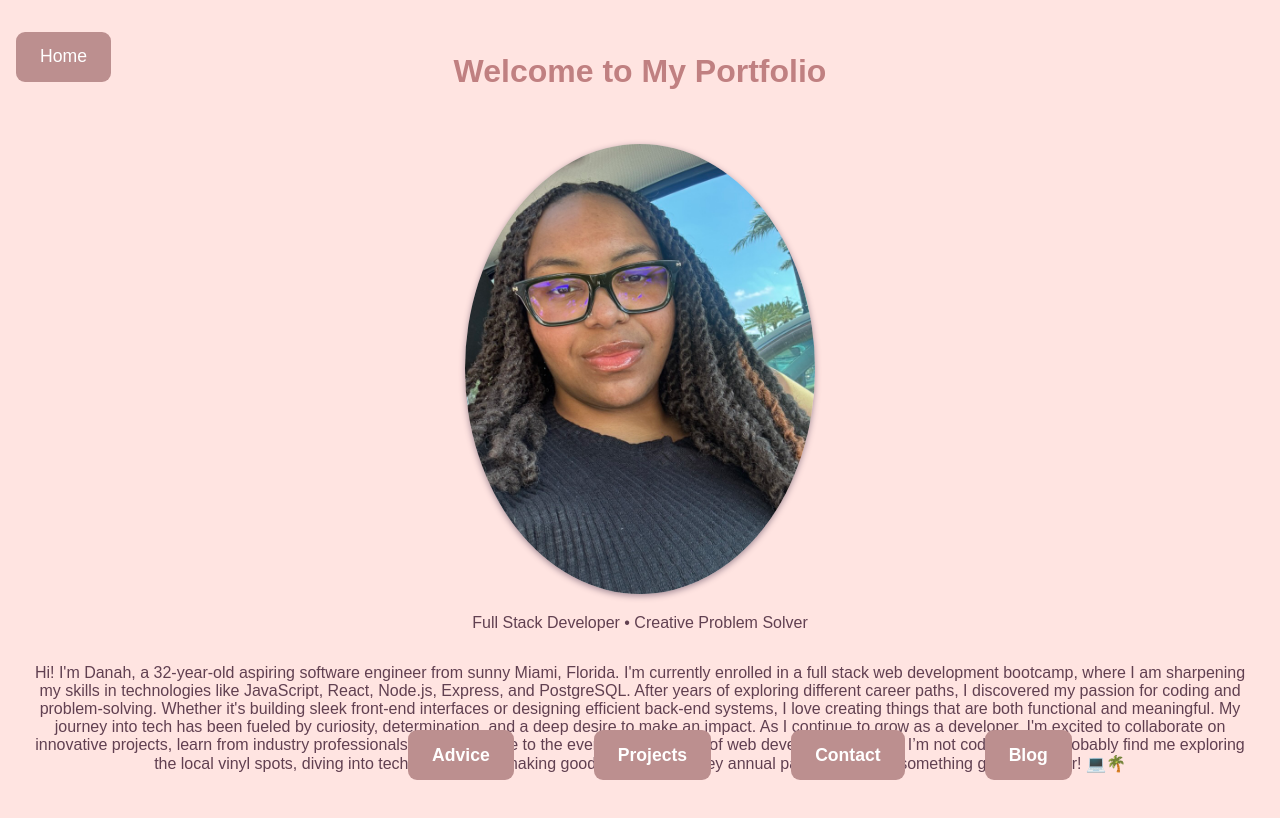
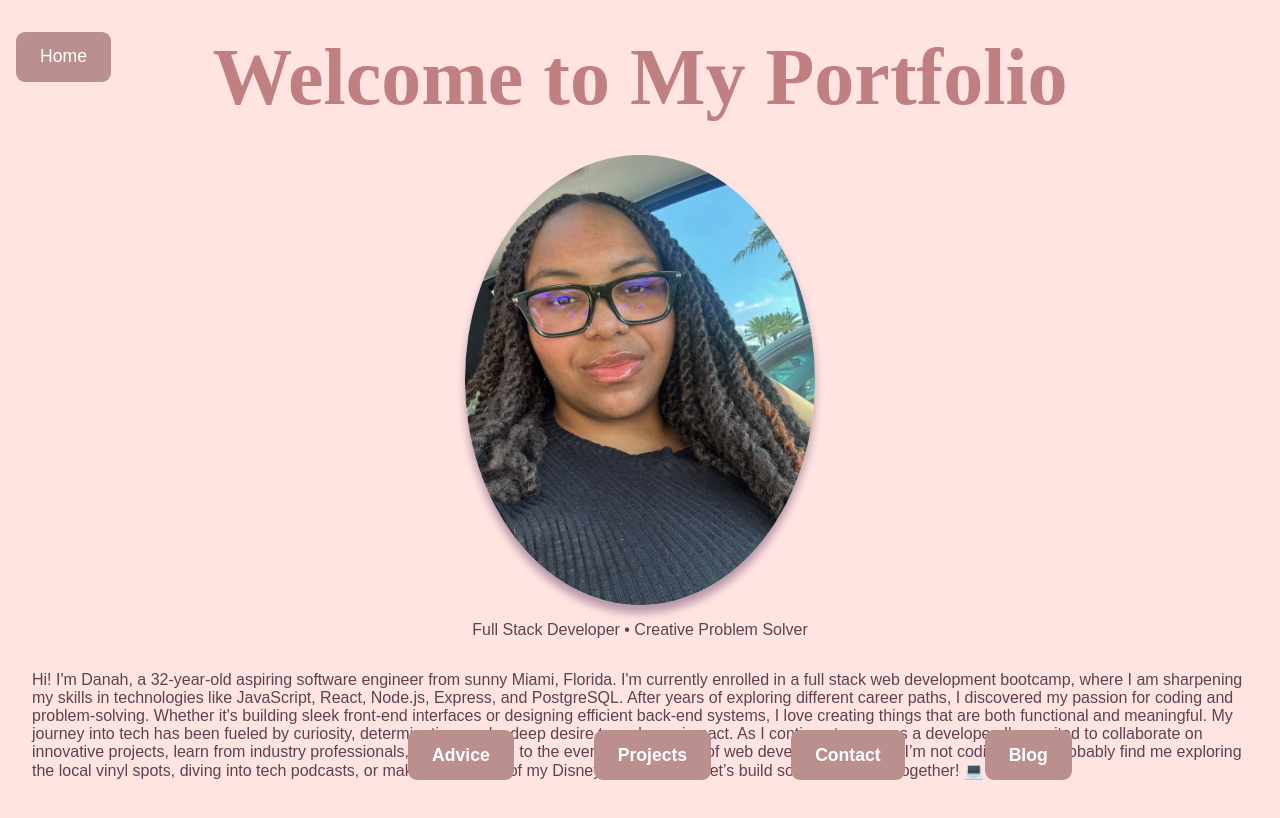
Before and after one commit to dballard0628/react-portfolio, a React (Vite) app: page / in a window 1280 px wide. Shown: the top 818 px of the page. Built offline with nearby package versions, Linux system fonts and the light colour scheme.

Commit message:
Fixed alignment on advice.jsx file and added css to index.css

```diff
--- a/src/index.css
+++ b/src/index.css
@@ -4,6 +4,13 @@
   --dun: #d2b48c;
   --rosy-brown: #bc8f8f;
   --eggplant: #614051;
+}
+
+
+html, body {
+  margin: 0;
+  padding: 0;
+  height: 100%;
 }
 
 
@@ -37,6 +44,13 @@ h1, h2, h3 {
   z-index: 1000;
 }
 
+.home-title {
+  font-family: 'Baloo 2', cursive;
+  font-size: 5rem;   /* Increase the font size */
+  text-align: center;  /* Center the text horizontally */
+  margin: 0;
+  padding: 0;
+}
 
 .button {
   background-color: var(--rosy-brown);
@@ -102,7 +116,7 @@ h1, h2, h3 {
   height: 450px;
   border-radius: 80%;
   margin-top: 2rem;
-  box-shadow: 0 2px 6px rgb(164, 140, 152);
+  box-shadow: 0 8px 8px rgba(48, 2, 52, 0.341);
 
 }
 input, textarea {
@@ -146,19 +160,19 @@ body {
 }
 .page-wrapper {
   display: flex;
+  justify-content: center;     /* Horizontal centering */
+  align-items: center;         /* Vertical centering */
   flex-direction: column;
-  justify-content: space-evenly;
-  align-items: center;
-  min-height: 100vh;
+  min-height: 100vh;           /* Full viewport height */
   padding: 2rem;
   box-sizing: border-box;
-  text-align: center;
 }
 
+
 .contact-container {
-  max-width: 800px;
-  width: 90%;
-  margin: 2rem auto 10rem auto;
+  max-width: 600px;
+  width: 100%;
+  margin: 0 auto;
   padding: 2rem;
   background: var(--dun);
   border-radius: 16px;
--- a/src/pages/Advice.jsx
+++ b/src/pages/Advice.jsx
@@ -14,27 +14,46 @@ function Advice() {
     };
 
     return (
-        <section className="page-wrapper" style={{ textAlign: 'center', padding: '2rem' }}>
-            <h1>Advice / Suggestions?</h1>
-            <p>I’d love to hear your feedback!</p>
+        <section
+            className="page-wrapper"
+            style={{
+                display: 'flex',
+                flexDirection: 'column',
+                justifyContent: 'center',
+                alignItems: 'center',
+                minHeight: '100vh',
+                padding: '2rem',
+                textAlign: 'center',
+            }}
+        >
+            <h2 style={{ marginBottom: '1rem' }}>Advice / Suggestions</h2>
+            <p style={{ maxWidth: '500px' }}>I’d love to hear your feedback!</p>
 
-            <form onSubmit={handleSubmit} style={{ margin: '2rem auto', maxWidth: '500px' }}>
+            <form onSubmit={handleSubmit} style={{ marginTop: '2rem', width: '100%', maxWidth: '500px' }}>
                 <textarea
                     value={suggestion}
                     onChange={(e) => setSuggestion(e.target.value)}
                     rows="5"
                     placeholder="Type your suggestion here..."
-                    style={{ width: '200%', padding: '1rem', borderRadius: '8px', border: '1px solid #ccc' }}
+                    style={{
+                        width: '100%',
+                        padding: '1rem',
+                        borderRadius: '8px',
+                        border: '1px solid #ccc',
+                        boxSizing: 'border-box',
+                    }}
                     required
                 />
-                <br />
-                <button className="button" type="submit" style={{ marginTop: '2rem' }}>
+                <button
+                    className="button"
+                    type="submit"
+                    style={{ marginTop: '1.5rem' }}
+                >
                     Submit
                 </button>
             </form>
 
-            {submitted && <p style={{ color: 'green' }}>Thank you for your suggestion!</p>}
-
+            {submitted && <p style={{ color: 'green', marginTop: '1rem' }}>Thank you for your submission!</p>}
         </section>
     );
 }
--- a/src/pages/Blog.jsx
+++ b/src/pages/Blog.jsx
@@ -1,6 +1,6 @@
 import React from 'react';
 import { Link } from 'react-router-dom';
-// Assuming your CSS is in App.css or already globally applied
+
 
 function Blog() {
   return (
--- a/src/pages/Contactme.jsx
+++ b/src/pages/Contactme.jsx
@@ -5,6 +5,10 @@ function Contactme() {
     <div className="page-wrapper">
       <div className="contact-container">
         <h2 className="contact-title">Let's Connect!</h2>
+
+
+        <p style={{ fontWeight: 'bold', fontSize: '1.2rem', marginBottom: '1rem' }}></p>
+
         <form className="contact-form">
           <label htmlFor="name">Name</label>
           <input type="text" id="name" name="name" />
@@ -13,7 +17,7 @@ function Contactme() {
           <input type="email" id="email" name="email" />
 
           <label htmlFor="message">Message</label>
-          <textarea id="message" name="message" rows="4" />
+          <textarea id="message" name="message" rows="4" placeholder="Let's chat..." />
 
           <button type="submit" className="submit-button">Send</button>
         </form>
--- a/src/pages/Home.jsx
+++ b/src/pages/Home.jsx
@@ -1,20 +1,14 @@
 import React from 'react';
-import { Link } from 'react-router-dom';
 import '../index.css';
 
 const Home = () => {
   return (
     <div className="home-container">
       <div className="page-wrapper">
-                <header className="home-header">
         <h1 className="home-title">Welcome to My Portfolio</h1>
         <img src="/profile.jpg" alt="Danah's Profile" className="profile-pic" />
         <p className="home-subtitle">Full Stack Developer • Creative Problem Solver</p>
-                </header>
-
-                <section className="home-description-container">
-                    <p className="home-description">
-                        Hi! I'm Danah, a 32-year-old aspiring software engineer from sunny Miami, Florida. I'm currently enrolled in a full stack web development bootcamp, where I am sharpening my skills in technologies like JavaScript, React, Node.js, Express, and PostgreSQL.
+        <p className="home-description">Hi! I'm Danah, a 32-year-old aspiring software engineer from sunny Miami, Florida. I'm currently enrolled in a full stack web development bootcamp, where I am sharpening my skills in technologies like JavaScript, React, Node.js, Express, and PostgreSQL.
 
 After years of exploring different career paths, I discovered my passion for coding and problem-solving. Whether it's building sleek front-end interfaces or designing efficient back-end systems, I love creating things that are both functional and meaningful.
 
@@ -22,9 +16,7 @@ const Home = () => {
 
 When I’m not coding, you’ll probably find me exploring the local vinyl spots, diving into tech podcasts, or making good use of my Disney annual pass.
 
-                        Let’s build something great together! 💻🌴
-                    </p>
-                </section>
+Let’s build something great together! 💻🌴</p>
       </div>
     </div>
   );
--- a/src/pages/Projects.jsx
+++ b/src/pages/Projects.jsx
@@ -30,7 +30,8 @@ const projects = [
 
 const Projects = () => {
   return (
-    <section style={{ padding: '2rem', maxWidth: '800px', margin: '0 auto' }}>
+    <section className="page-wrapper">
+      <div style={{ padding: '2rem', maxWidth: '800px', width: '100%' }}>
         <h2 style={{ textAlign: 'center', marginBottom: '2rem' }}>My Projects</h2>
         <ul style={{ listStyle: 'none', padding: 0 }}>
           {projects.map((project, index) => (
@@ -56,6 +57,7 @@ const Projects = () => {
             </li>
           ))}
         </ul>
+      </div>
     </section>
   );
 };
```
Lines whose indentation alone changed are shown as unchanged.
